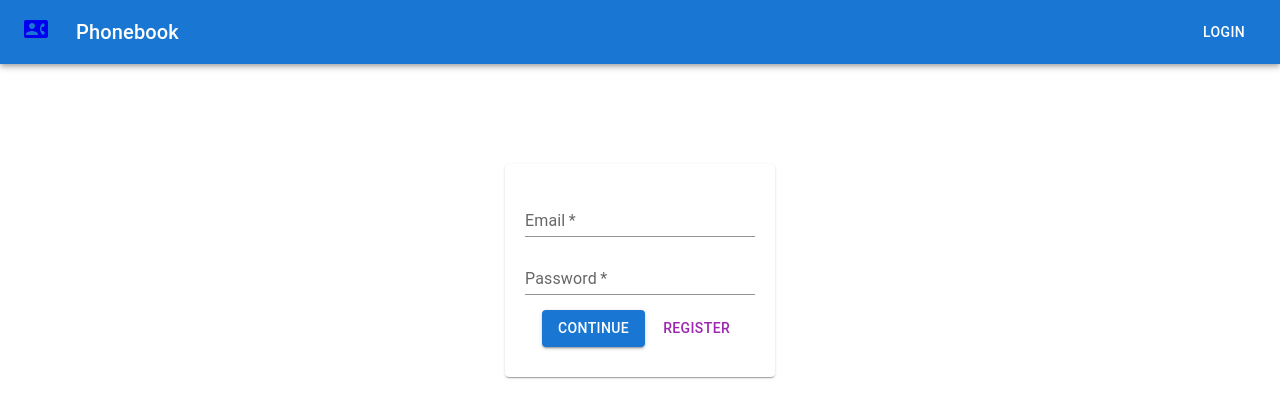
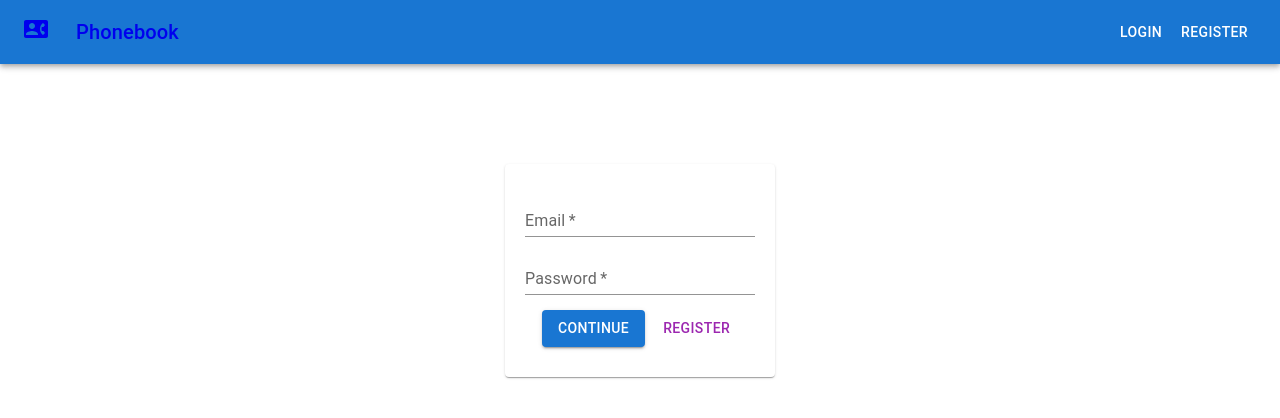
Before and after one commit to StefieCaff/goit-react-hw-08-phonebook, a React (Create React App) app: page /goit-react-hw-08-phonebook/login in a window 1280 px wide. Shown: the top 418 px of the page. Built offline with nearby package versions, Linux system fonts and the light colour scheme.

Commit message:
welcome page etc
add welcome page
add register link
add link to welcome page
update handlesubmit to fix syntax

```diff
--- a/package.json
+++ b/package.json
@@ -16,6 +16,7 @@
     "notiflix": "^3.2.6",
     "react": "^18.1.0",
     "react-dom": "^18.1.0",
+    "react-phone-input-2": "^2.15.1",
     "react-redux": "^8.1.1",
     "react-router-dom": "^6.14.1",
     "react-scripts": "5.0.1",
--- a/src/components/App.jsx
+++ b/src/components/App.jsx
@@ -8,6 +8,7 @@ import Phonebook from "pages/Phonebook";
 import HeaderNav from './HeaderNav';
 import Login from 'pages/Login';
 import Register from 'pages/Register';
+import Welcome from 'pages/Welcome';
 
 export const App = () => {
   return (
@@ -16,6 +17,14 @@ export const App = () => {
       <Routes>
         <Route
           path="/"
+          element={
+            <PublicRoute>
+              <Welcome />
+            </PublicRoute>
+          }
+        />
+        <Route
+          path="/phonebook"
           element={
             <PrivateRoute>
               <Phonebook />
--- a/src/components/HeaderNav.jsx
+++ b/src/components/HeaderNav.jsx
@@ -34,7 +34,7 @@ const HeaderNav = () => {
                     </Link>
                 </IconButton>
                 <Typography variant="h6" component="div" sx={{ flexGrow: 1 }}>
-                    Phonebook
+                    <Link to={'/'}>Phonebook</Link>
                 </Typography>
                 {loggedIn
                     ? (
@@ -52,7 +52,14 @@ const HeaderNav = () => {
                     >
                         Login
                     </Button>
-                )}
+
+                        )}
+                    <Button
+                        color='inherit'
+                        onClick={() => nav('/register')}
+                    >
+                        Register
+                    </Button>
             </Toolbar>
             </AppBar>
         </Box>
--- a/src/components/PrivateRoute.jsx
+++ b/src/components/PrivateRoute.jsx
@@ -7,7 +7,7 @@ const PrivateRoute = ({ children }) => {
     const logIn = useSelector(isLoggedIn);
     return (
         <div>
-            {logIn ? children : <Navigate to="/login" />}
+            {logIn ? children : <Navigate to="/" />}
         </div>)
 };
 
--- a/src/components/PublicRoute.jsx
+++ b/src/components/PublicRoute.jsx
@@ -8,7 +8,7 @@ const PublicRoute = ({ children }) => {
 
     return (
         <div>
-            {!logIn ? children : <Navigate to="/" />}
+            {!logIn ? children : <Navigate to="/phonebook" />}
         </div>
     );
 };
--- a/src/pages/Register.jsx
+++ b/src/pages/Register.jsx
@@ -13,12 +13,12 @@ const Register = () => {
     });
     const nav = useNavigate();
     const dispatch = useDispatch();
+
     const handleSubmit = (e) => {
         e.preventDefault();
-        dispatch(registerUser(formData).then(() => {
-            // add error checking
-            nav('/');
-        }))
+        dispatch(registerUser(formData)).then(()=> {
+            nav('/')
+        })
     };
 
     return (
--- /dev/null
+++ b/src/pages/Welcome.jsx
@@ -0,0 +1,7 @@
+const Welcome = () => {
+    return (
+        <div>Welcome</div>
+    );
+};
+
+export default Welcome;
```
Also changed, not shown: src/components/Form.jsx (+16 -1 lines), 1 other file (tests, documents, lock files or other folders).
